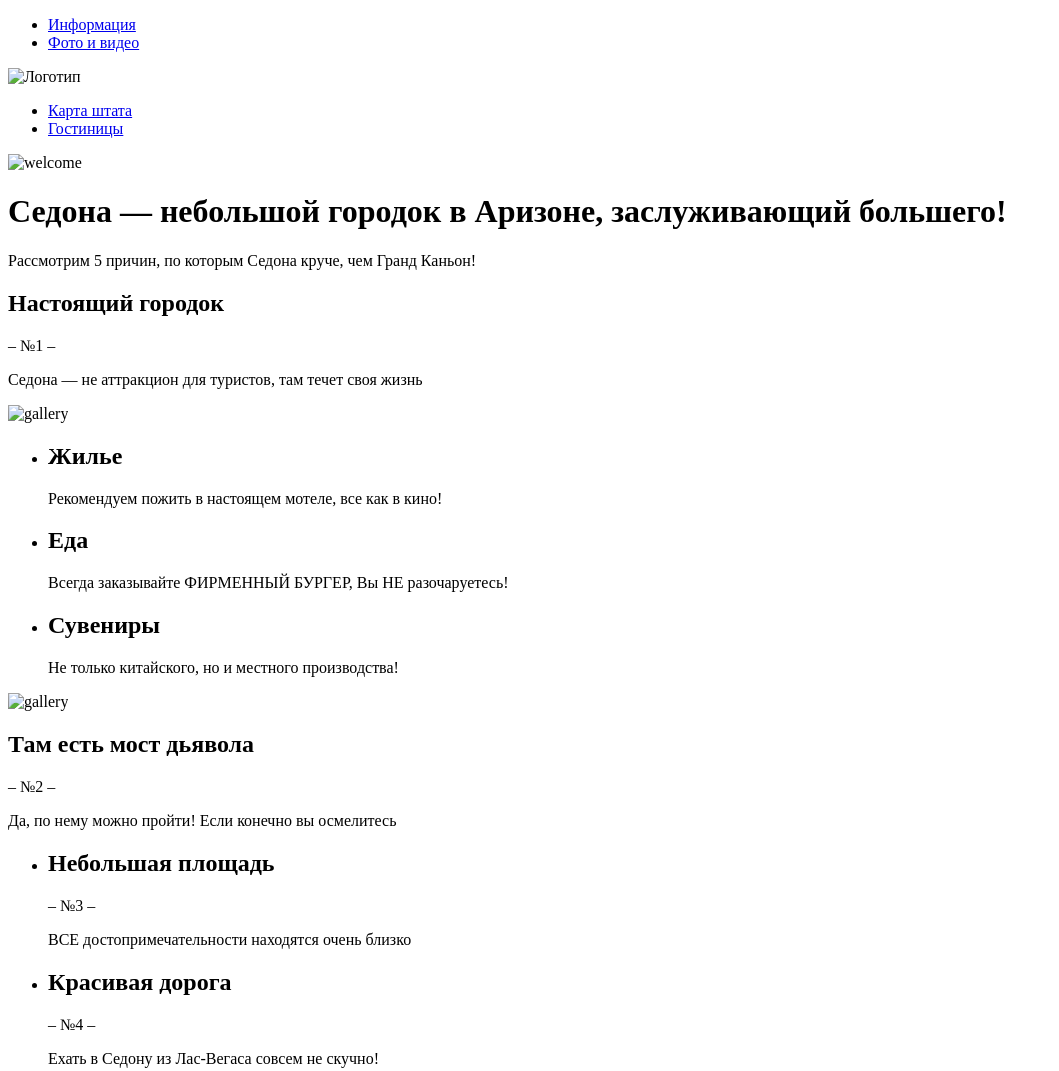
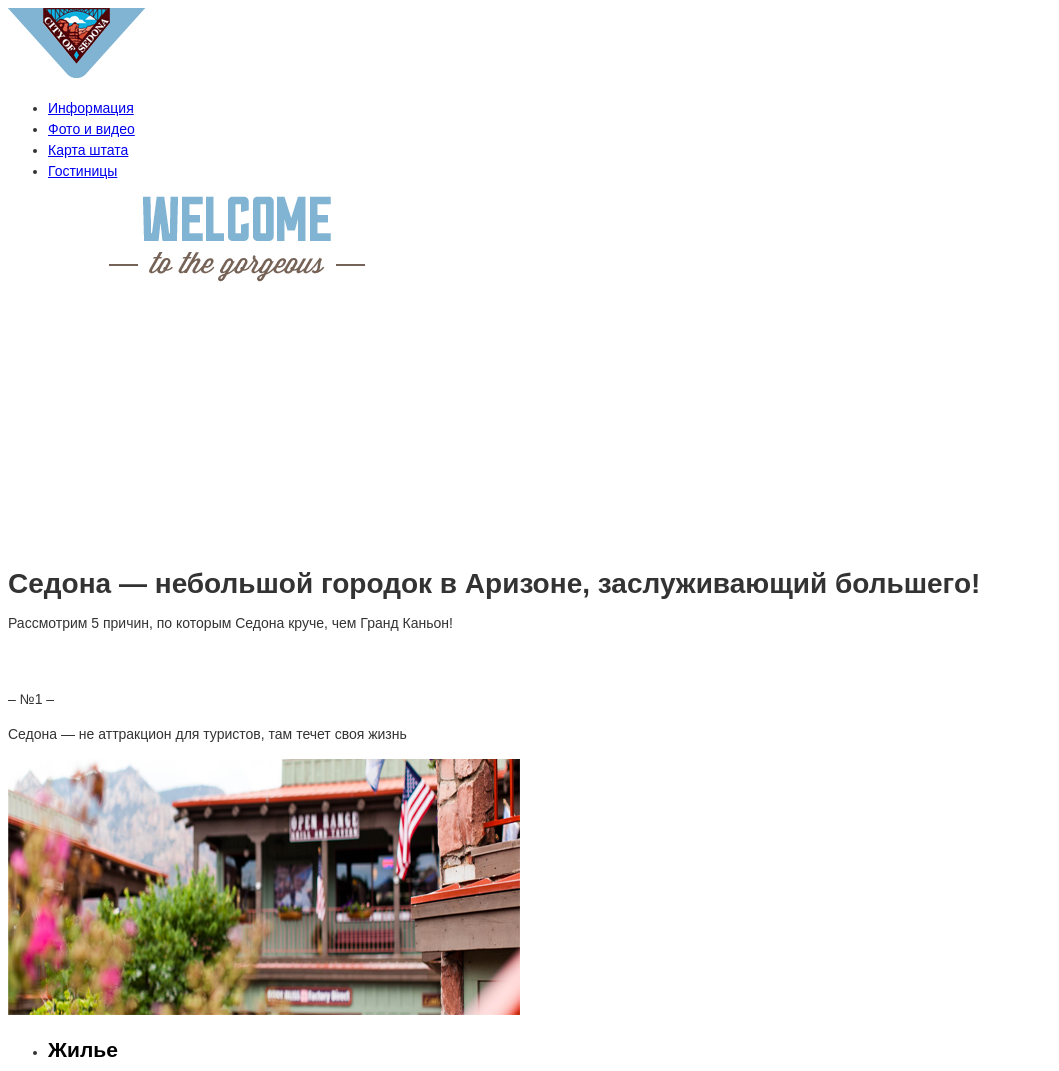
Before and after one commit to valentinakuznetsova/342773-sedona, a plain HTML site: page index.html in a window 1280 px wide. Shown: the top 1071 px of the page, without its empty margins (0-1059 px from the left). Drawn offline with Linux system fonts and the light colour scheme.

Commit message:
Подключила файл стилей и изображения

```diff
--- a/css/style.css
+++ b/css/style.css
@@ -2,17 +2,18 @@ body {
 	font-family: PT Sans, sans-serif;
 	font-size: 14px;
 	line-height: 21px;
-	color: #000000;
+	color: #333333;
+	font-weight: normal;
+}
+.index-content-title {
+	font-size: 21px;
+	line-height: 21px;
+	color:#ffffff;
 	font-weight: bold;
 }
-.features-name {
-	font-size: 30px;
-	line-height: 42px;
-	color:#f7f4f1;
+.feature-title {
+	font-size: 21px;
+	line-height: 21px;
+	color:#000000;
+	font-weight: bold;
 }
-.index-content-title {
-	font-size: 30px;
-	line-height: 42px;
-	color:#000000;
-}
-}
--- a/index.html
+++ b/index.html
@@ -3,12 +3,15 @@
   <head>
     <meta charset="utf-8">
     <title>HTML Academy: Седона</title>
+		<link href="css/style.css" rel="stylesheet">
   </head>
   <body>
 		<header>
 			<div class="container">
+				<div class="header-logo">
+					<a><img src="img/main-logo.png" alt="Логотип" width="138" height="70"></a>
+				</div>
 				<nav class="main-navigation">
-					<div class="navigation-left">
 					<ul>
 						<li>
 							<a href="#">Информация</a>
@@ -16,13 +19,6 @@
 						<li>
 							<a href="#">Фото и видео</a>
 						</li>
-						</ul>
-					</div>
-					<div class="header-logo">
-						<a><img src="img/logo.png" alt="Логотип" width="137" height="70"></a>
-					</div>
-					<div class="navigation-right">
-						<ul>
 						<li>
 							<a href="#">Карта штата</a>
 						</li>
@@ -30,11 +26,10 @@
 							<a href="catalog.html">Гостиницы</a>
 						</li>
 					</ul>
-					</div>
 				</nav>
 				<div class="promo">
 					<div class="container">
-						<img src="#" alt="welcome" width="458" height="351">
+						<img src="img/promo-logo.png" alt="welcome" width="458" height="352">
 					</div>
 				</div>
 			</div>
@@ -52,7 +47,7 @@
 				<p>Седона — не аттракцион для туристов, там течет своя жизнь</p>
       </div>
       <div class="index-content-right">
-				<img src=# alt="gallery" width="512" height="259">
+				<img src=img/gallery-item1.jpg alt="gallery" width="512" height="256">
       </div>
 		</div>
 		<section class="features">
@@ -73,7 +68,7 @@
 		</section>
 		<div class="index-content">
 			<div class="index-content-left">
-				<img src=# alt="gallery" width="512" height="259">
+				<img src=img/gallery-item2.jpg alt="gallery" width="512" height="256">
       </div>
       <div class="index-content-right">
 				<h2 class="index-content-title">Там есть мост дьявола</h2>
@@ -142,7 +137,7 @@
          <a class="social-btn" href="#">Ютуб</a>
      </div>
        <div class="footer-copyright">
-         <b>WEBSITE by</b><a href="https://htmlacademy.ru"><img src="img/logo.png" alt="HTML Academy" width="113" height="39"></a>
+         <b>WEBSITE by</b><a href="https://htmlacademy.ru"><img src="img/htmlacademy-logo.png" alt="HTML Academy" width="113" height="39"></a>
        </div>
      </div>
   </body>
```
Lines whose indentation alone changed are shown as unchanged.
